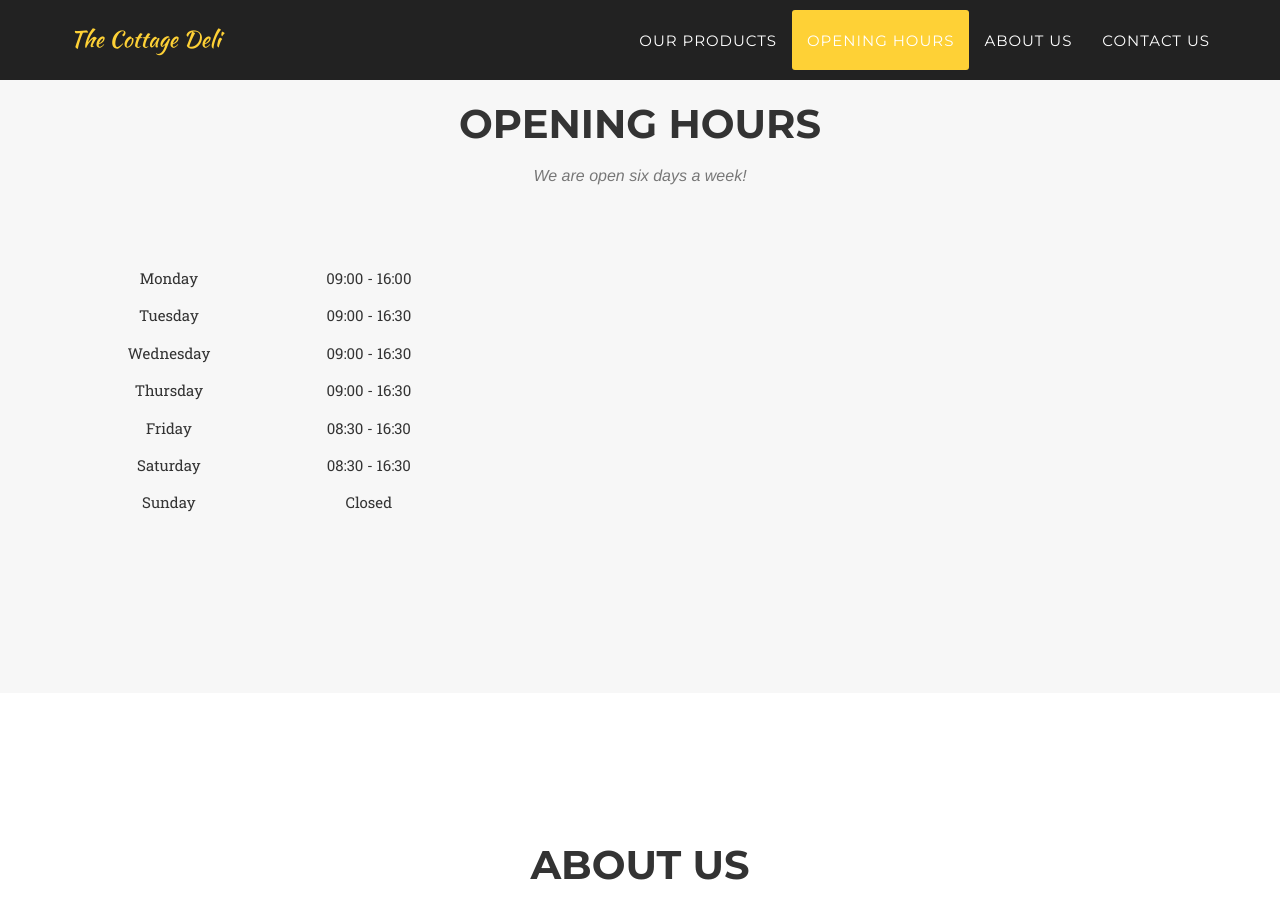
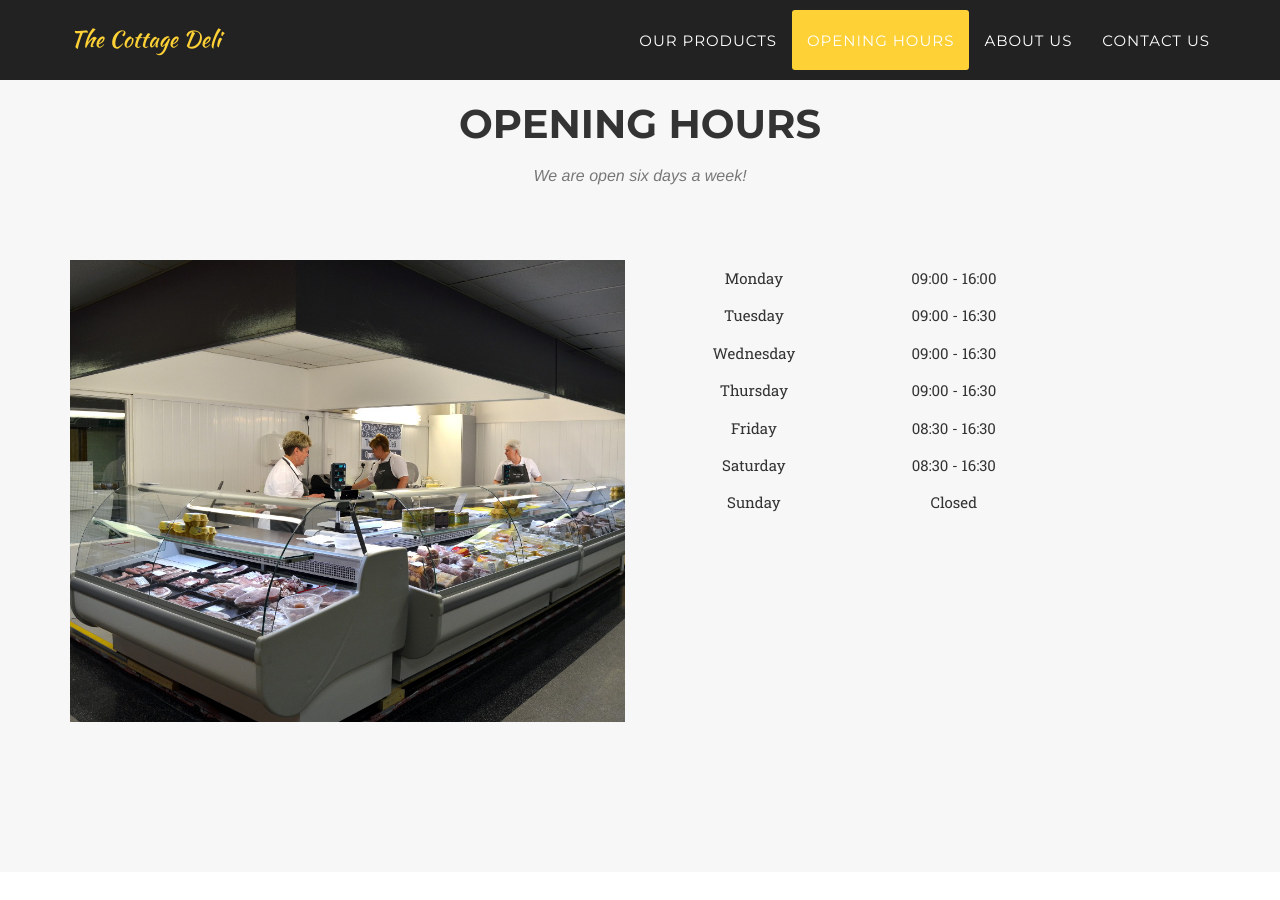
Before and after one commit to TheCottageDeli/thecottagedeli.github.io, a Jekyll site: the page built from index.html, in a window 1280 px wide and 900 px high, scrolled down 1708 px. Built offline with Jekyll 4.4.1, drawn with Linux system fonts in a browser that asks for light colours; some web fonts are replaced.

Commit message:
Added photo of the shop

```diff
--- a/_includes/opening.html
+++ b/_includes/opening.html
@@ -7,7 +7,10 @@
             </div>
         </div>
         <div class="row">
-            <div class="col-lg-12 text-center">
+            <div class="col-lg-6">
+                <img class="img-responsive" src="img/lovely-shop.jpg" alt="Our lovely shop!"/>
+            </div>
+            <div class="col-lg-6 text-center">
                 <table class="table" style="width:400px">
                     <tr><td>Monday</td><td>09:00 - 16:00</td></tr>
                     <tr><td>Tuesday</td><td>09:00 - 16:30</td></tr>
```
Also changed, not shown: img/lovely-shop.jpg (added).
